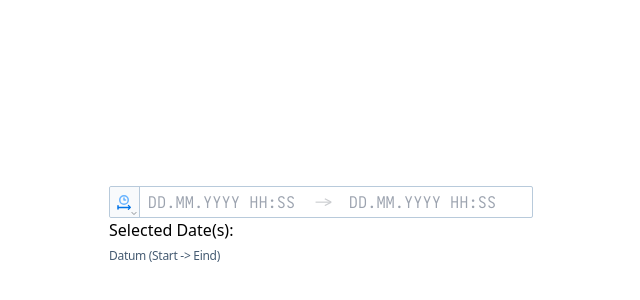
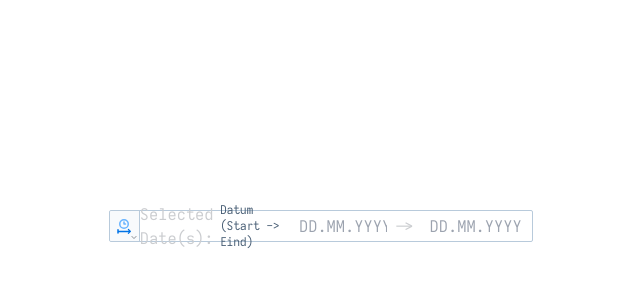
Before and after one commit to stephanewillems/datepicker_tjilp, a React (Vite) app: page / in a window 1280 px wide. Shown: the part 174-474 px from the top of the page, without its empty margins (339-979 px from the left). Built offline with nearby package versions, Linux system fonts and the light colour scheme.

Commit message:
refactor: Improve DatePickerComp UI and update label text

```diff
--- a/src/components/DatePickerComp.tsx
+++ b/src/components/DatePickerComp.tsx
@@ -74,6 +74,10 @@ const DatePickerComp = ({
                 setStartDate={setStartDate}
                 startDate={startDate}
             >
+                   <p className="z-40">Selected Date(s): {dateOne} {dateTwo}</p>
+            <label className="text-xs text-muted-900 -tracking-[0.3px] z-40 ">
+                {selectedIcon === "range" ? "Datum (Start -> Eind)" : "Datum"}
+            </label>
 
                 {selectedIcon === "range" ?
                     <>
@@ -158,10 +162,7 @@ const DatePickerComp = ({
                 }
 
             </DateWrapper>
-            <p className="z-40">Selected Date(s): {dateOne} {dateTwo}</p>
-            <label className="text-xs text-muted-900 -tracking-[0.3px] z-40 ">
-                {selectedIcon === "range" ? "Datum (Start -> Eind)" : "Datum"}
-            </label>
+
         </>
     );
 };
```
